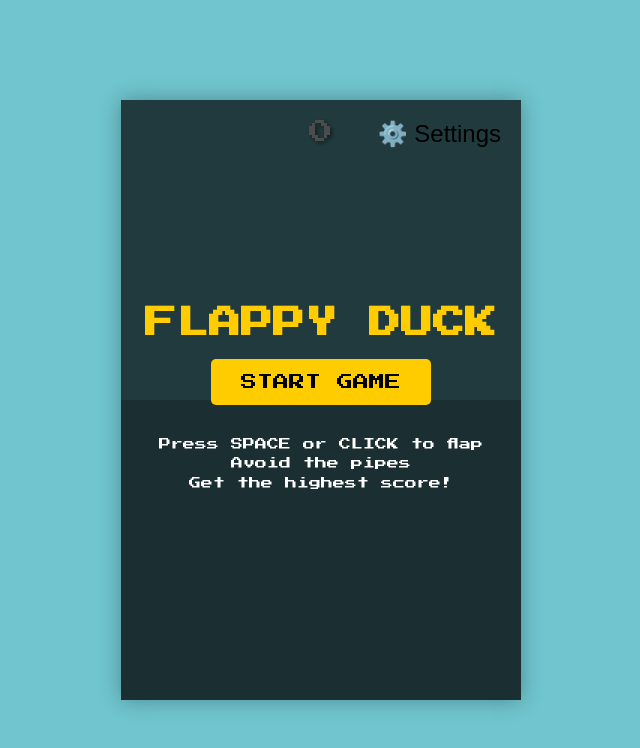
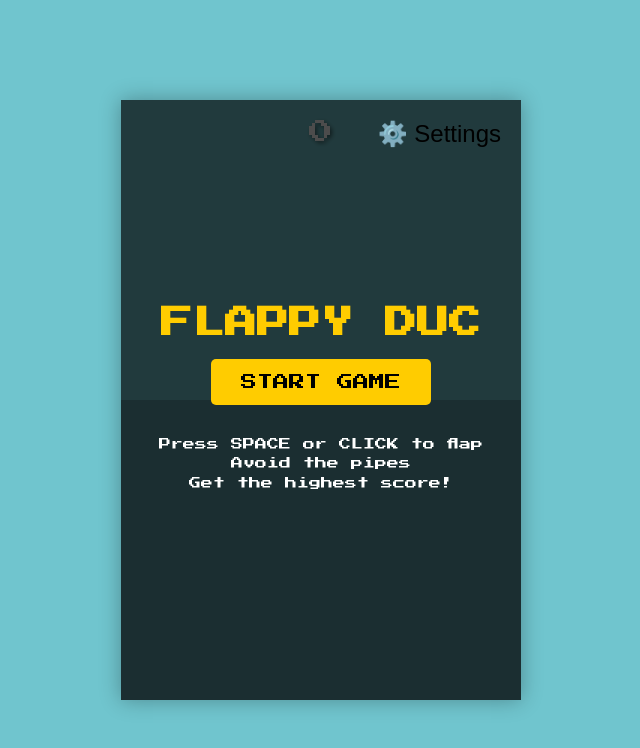
Before and after one commit to SamraanAhmed/FlappyDuck, a plain HTML site: page index.html in a window 1280 px wide. Shown: the whole page, without its empty margins (319-959 px from the left). Drawn offline with Linux system fonts and the light colour scheme.

Commit message:
removed k

```diff
--- a/index.html
+++ b/index.html
@@ -205,7 +205,7 @@
         </div>
 
         <div id="start-screen">
-            <h1>FLAPPY DUCK</h1>
+            <h1>FLAPPY DUC</h1>
             <button id="start-btn">START GAME</button>
             <div class="instructions">
                 <p>Press SPACE or CLICK to flap</p>
```
